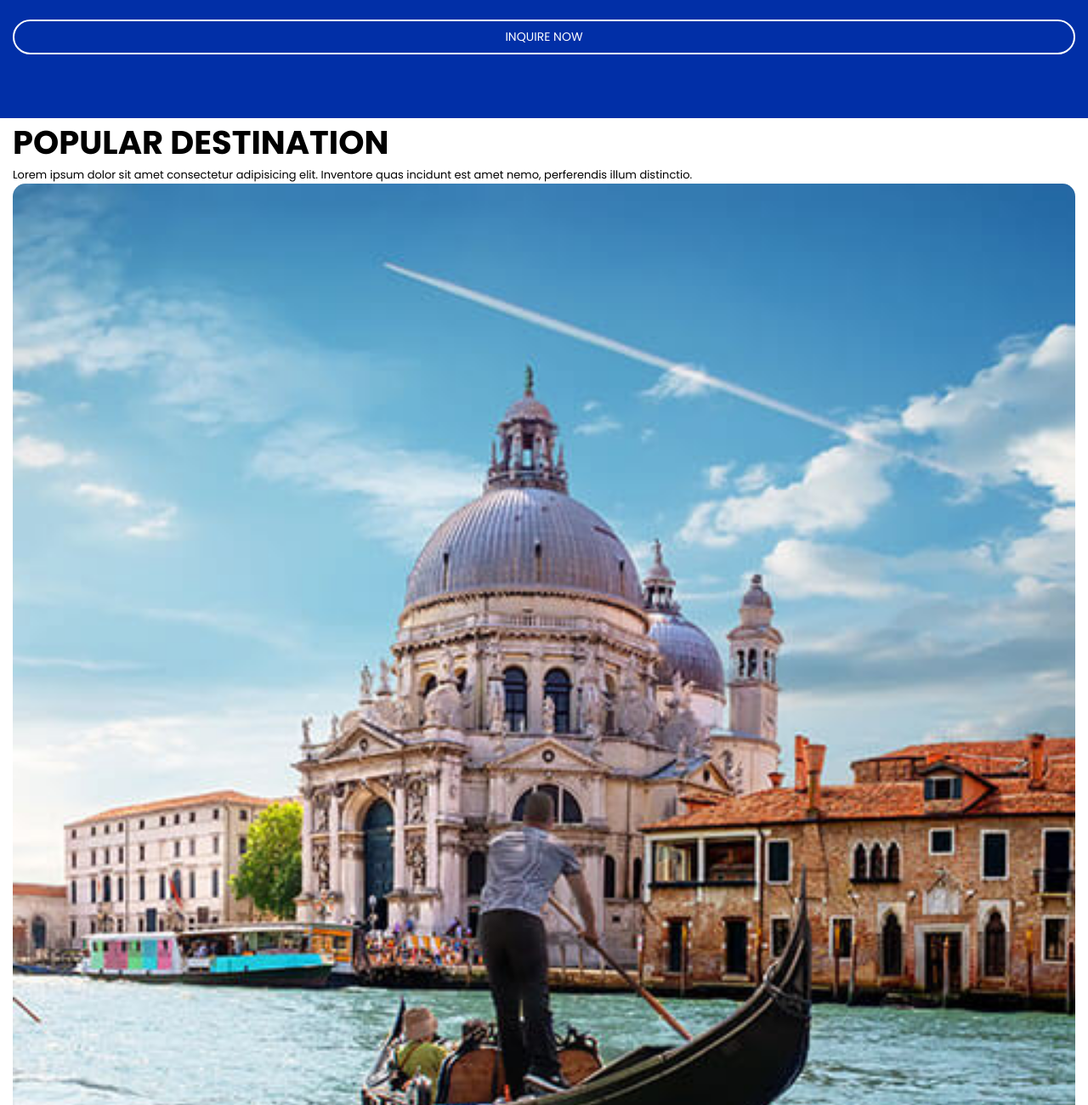
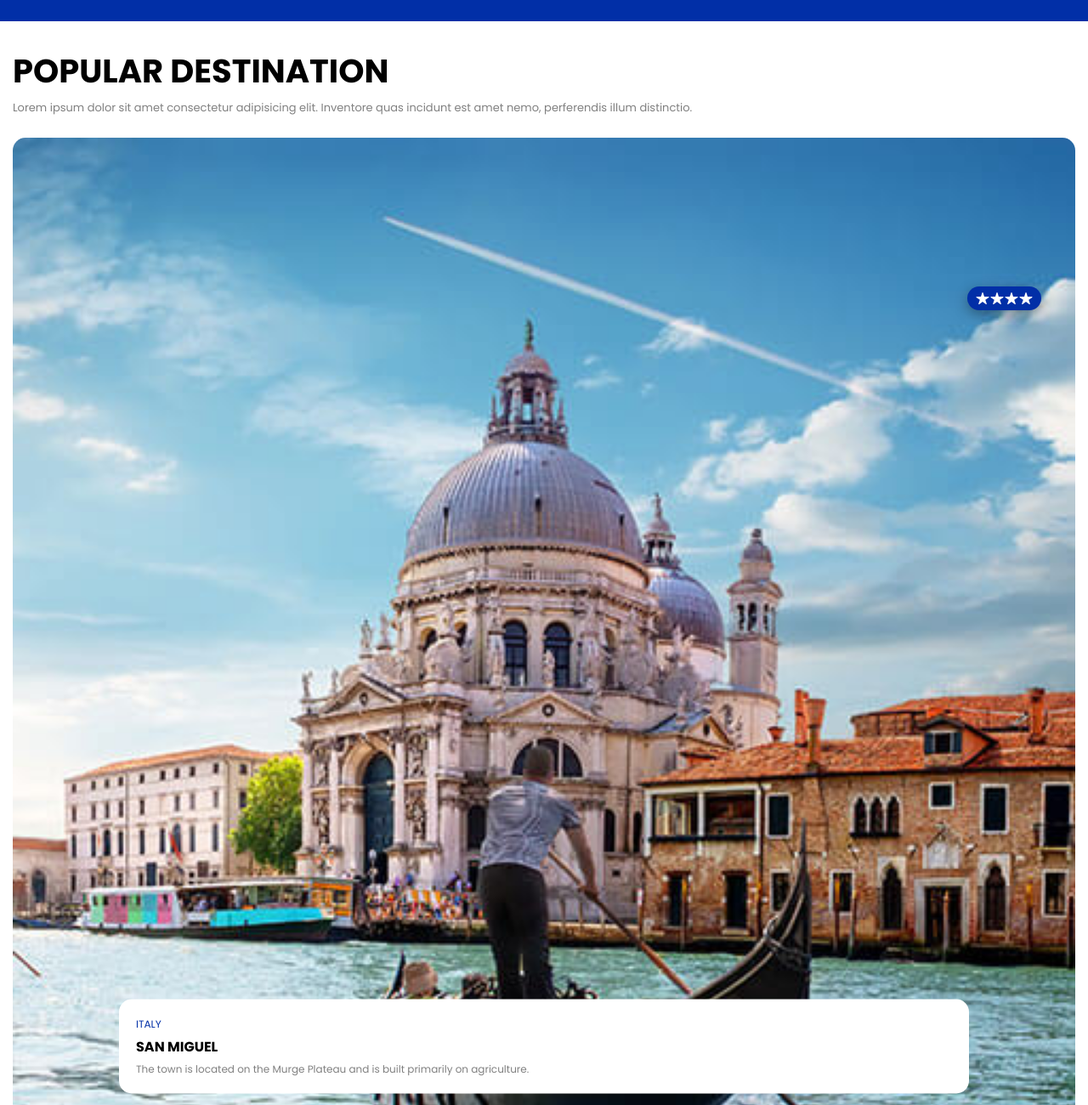
Before and after one commit to iamalexninov/tr-agency, a plain HTML site: page index.html in a window 1280 px wide. Shown: the part 1040-2340 px from the top of the page at 85% size. Drawn offline with nearby package versions, Linux system fonts and the light colour scheme.

Commit message:
popular destinations section

```diff
--- a/index.html
+++ b/index.html
@@ -72,16 +72,24 @@
                             <a href="#" class="navbar-link" data-nav-link> home </a>
                         </li>
                         <li>
-                            <a href="#destination" class="navbar-link" data-nav-link> destination </a>
+                            <a href="#destination" class="navbar-link" data-nav-link>
+                                destination
+                            </a>
                         </li>
                         <li>
-                            <a href="#packages" class="navbar-link" data-nav-link> packages </a>
+                            <a href="#packages" class="navbar-link" data-nav-link>
+                                packages
+                            </a>
                         </li>
                         <li>
-                            <a href="#gallery" class="navbar-link" data-nav-link> gallery </a>
+                            <a href="#gallery" class="navbar-link" data-nav-link>
+                                gallery
+                            </a>
                         </li>
                         <li>
-                            <a href="#contact" class="navbar-link" data-nav-link> contact us </a>
+                            <a href="#contact" class="navbar-link" data-nav-link>
+                                contact us
+                            </a>
                         </li>
                     </ul>
                 </nav>
@@ -117,27 +125,76 @@
                     <label for="check-out">CheckOut Date</label>
                     <input type="date" id="check-out" />
                 </form>
-                <button class="btn btn-secondary">
-                    inquire now
-                </button>
+                <button class="btn btn-secondary">inquire now</button>
             </div>
         </section>
 
         <section id="destination" class="destination">
             <div class="container">
                 <h2 class="h2">popular destination</h2>
-                <p class="destination-text">Lorem ipsum dolor sit amet consectetur adipisicing elit. Inventore quas incidunt est amet nemo,
-                    perferendis illum distinctio.</p>
-                <div class="destination-card">
-                    <img class="card-poster" src="/images/popular-1.jpg" alt="San Miguel">
-                    <div class="destination-rate"></div>
-                    <div class="card-text">
-                        <span class="country">Italy</span>
-                        <h3 class="h3 town">san miguel</h3>
-                        <p class="description">Lorem, ipsum dolor sit amet consectetur adipisicing elit. ?</p>
-                    </div>
-                </div>
-                <div class="destination-card">
+                <p class="popular-text">
+                    Lorem ipsum dolor sit amet consectetur adipisicing elit. Inventore
+                    quas incidunt est amet nemo, perferendis illum distinctio.
+                </p>
+                <ul class="popular-list">
+                    <li>
+                        <div class="popular-card">
+                            <img class="card-img" src="/images/popular-1.jpg" alt="San Miguel" />
+                            <div class="card-rating">
+                                <ion-icon name="star" role="img" class="md hydrated" aria-label="star"></ion-icon>
+                                <ion-icon name="star" role="img" class="md hydrated" aria-label="star"></ion-icon>
+                                <ion-icon name="star" role="img" class="md hydrated" aria-label="star"></ion-icon>
+                                <ion-icon name="star" role="img" class="md hydrated" aria-label="star"></ion-icon>
+                            </div>
+                            <div class="card-content">
+                                <span class="card-country">italy</span>
+                                <h3 class="h3 card-town">san miguel</h3>
+                                <p class="card-text">
+                                    The town is located on the Murge Plateau and is built primarily on agriculture.
+                                </p>
+                            </div>
+                        </div>
+                    </li>
+                    <li>
+                        <div class="popular-card">
+                            <img class="card-img" src="/images/popular-2.jpg" alt="Burj Khalifa" />
+                            <div class="card-rating">
+                                <ion-icon name="star" role="img" class="md hydrated" aria-label="star"></ion-icon>
+                                <ion-icon name="star" role="img" class="md hydrated" aria-label="star"></ion-icon>
+                                <ion-icon name="star" role="img" class="md hydrated" aria-label="star"></ion-icon>
+                                <ion-icon name="star" role="img" class="md hydrated" aria-label="star"></ion-icon>
+                                <ion-icon name="star" role="img" class="md hydrated" aria-label="star"></ion-icon>
+                            </div>
+                            <div class="card-content">
+                                <span class="card-country">dubai</span>
+                                <h3 class="h3 card-town">burj khalifa</h3>
+                                <p class="card-text">
+                                    The town is located on the Murge Plateau and is built primarily on agriculture.
+                                </p>
+                            </div>
+                        </div>
+                    </li>
+                    <li>
+                        <div class="popular-card">
+                            <img class="card-img" src="/images/popular-3.jpg" alt="San Miguel" />
+                            <div class="card-rating">
+                                <ion-icon name="star" role="img" class="md hydrated" aria-label="star"></ion-icon>
+                                <ion-icon name="star" role="img" class="md hydrated" aria-label="star"></ion-icon>
+                                <ion-icon name="star" role="img" class="md hydrated" aria-label="star"></ion-icon>
+                                <ion-icon name="star" role="img" class="md hydrated" aria-label="star"></ion-icon>
+                            </div>
+                            <div class="card-content">
+                                <span class="card-country">japan</span>
+                                <h3 class="h3 card-town">san miguel</h3>
+                                <p class="card-text">
+                                    The town is located on the Murge Plateau and is built primarily on agriculture.
+                                </p>
+                            </div>
+                        </div>
+                    </li>
+                </ul>
+
+                <!-- <div class="destination-card">
                     <div class="destination-rate"></div>
                     <div class="card-text">
                         <span class="country">Japan</span>
@@ -152,9 +209,8 @@
                         <h3 class="h3 location">butj khalifa</h3>
                         <p class="description">Lorem, ipsum dolor sit amet consectetur adipisicing elit. ?</p>
                     </div>
-                </div>
+                </div> -->
             </div>
-
         </section>
     </main>
 
--- a/style/destination.css
+++ b/style/destination.css
@@ -1,17 +1,73 @@
+.destination {
+  padding-block: 30px;
+}
+
 .h2 {
   width: 60%;
   text-align: left;
+  margin-bottom: 5px;
 }
 
-.destination-text {
+.popular-text {
   font-size: var(--fs-6);
+  color: var(--gray);
+  margin-bottom: 25px;
 }
 
-.destination-card {
+.popular-list li{
+    margin-bottom: 30px;
+}
+
+.popular-card {
   position: relative;
 }
 
-.card-poster {
+.card-img {
   width: 100%;
+  min-height: 350px;
   border-radius: 15px;
 }
+
+.card-rating {
+  position: absolute;
+  top: 175px;
+  right: 40px;
+  gap: 1px;
+  display: flex;
+  align-items: center;
+  padding: 6px 10px;
+  border-radius: 15px;
+  color: var(--white);
+  background: var(--primary);
+  box-shadow: rgba(0, 0, 0, 0.35) 0px 5px 15px;
+  z-index: 2;
+}
+
+.card-content {
+  position: absolute;
+  top: 75%;
+  left: 50%;
+  transform: translate(-50%, -50%);
+  width: 80%;
+  border-radius: 15px;
+  background-color: var(--white);
+  padding: 20px;
+  z-index: 1;
+}
+
+.card-country {
+    text-transform: uppercase;
+  font-size: var(--fs-7);
+  margin-bottom: 5px;
+  color: var(--primary);
+}
+
+.card-town {
+  margin-bottom: 5px;
+  font-size: 16px;
+}
+
+.card-text {
+  font-size: var(--fs-7);
+  color: var(--gray);
+}
--- a/style/inquire.css
+++ b/style/inquire.css
@@ -1,10 +1,10 @@
 .inquire {
   background: var(--primary);
-  padding-block: 50px;
+  padding-block: 30px;
 }
 
 .book-form label {
-  margin-top: 15px;
+  margin-top: 12px;
   padding-inline-start: 10px;
   color: var(--white);
 }
@@ -12,7 +12,8 @@
 .book-form input {
   outline: none;
   padding: 8px;
-  margin-top: 15px;
+  margin-top: 12px;
+  font-size: var(--fs-6);
   color: var(--gray);
   border-radius: 50px;
   background: var(--white);
@@ -20,5 +21,5 @@
 
 .btn-secondary {
   width: 100%;
-  margin: 25px auto;
+  margin-top: 20px;
 }
```
